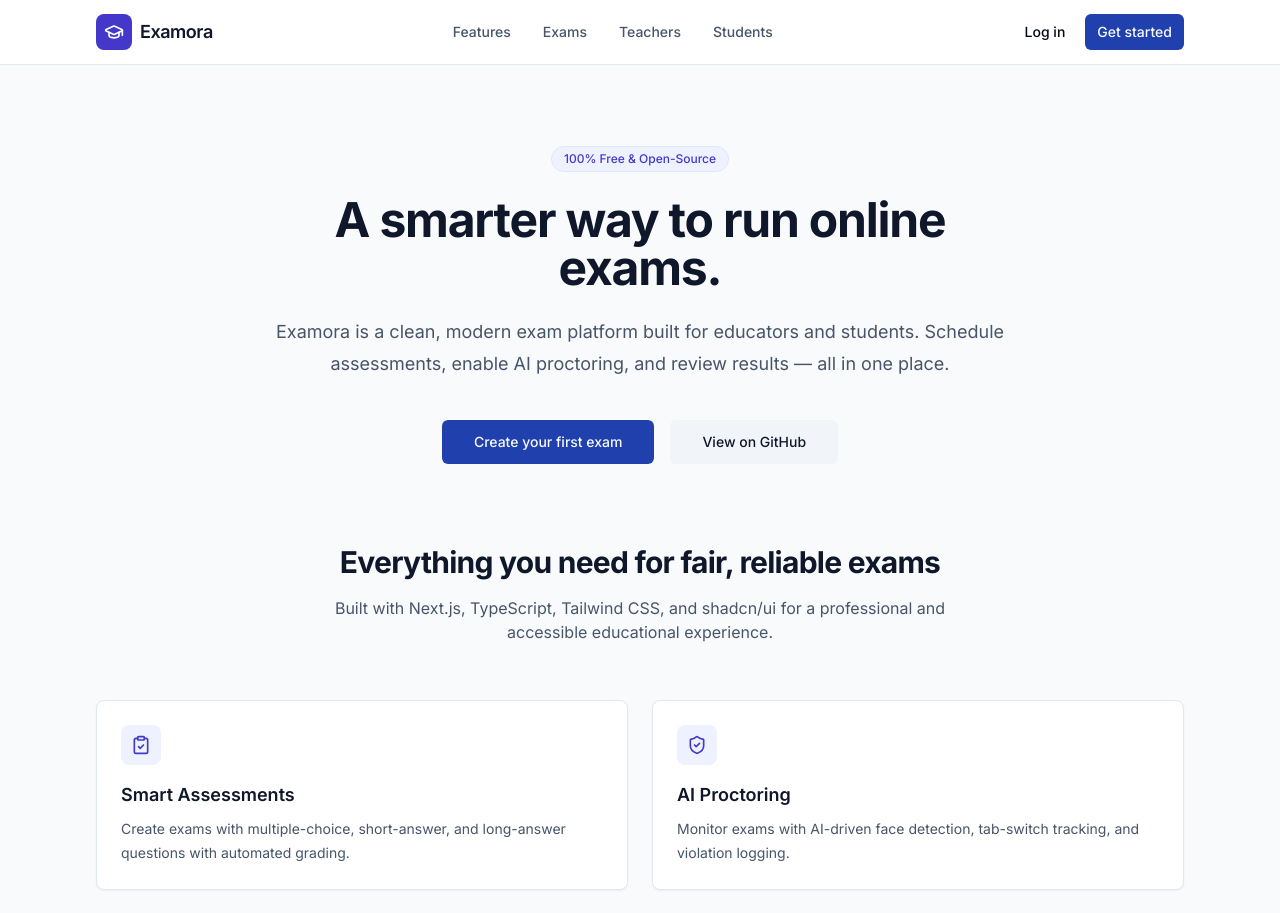
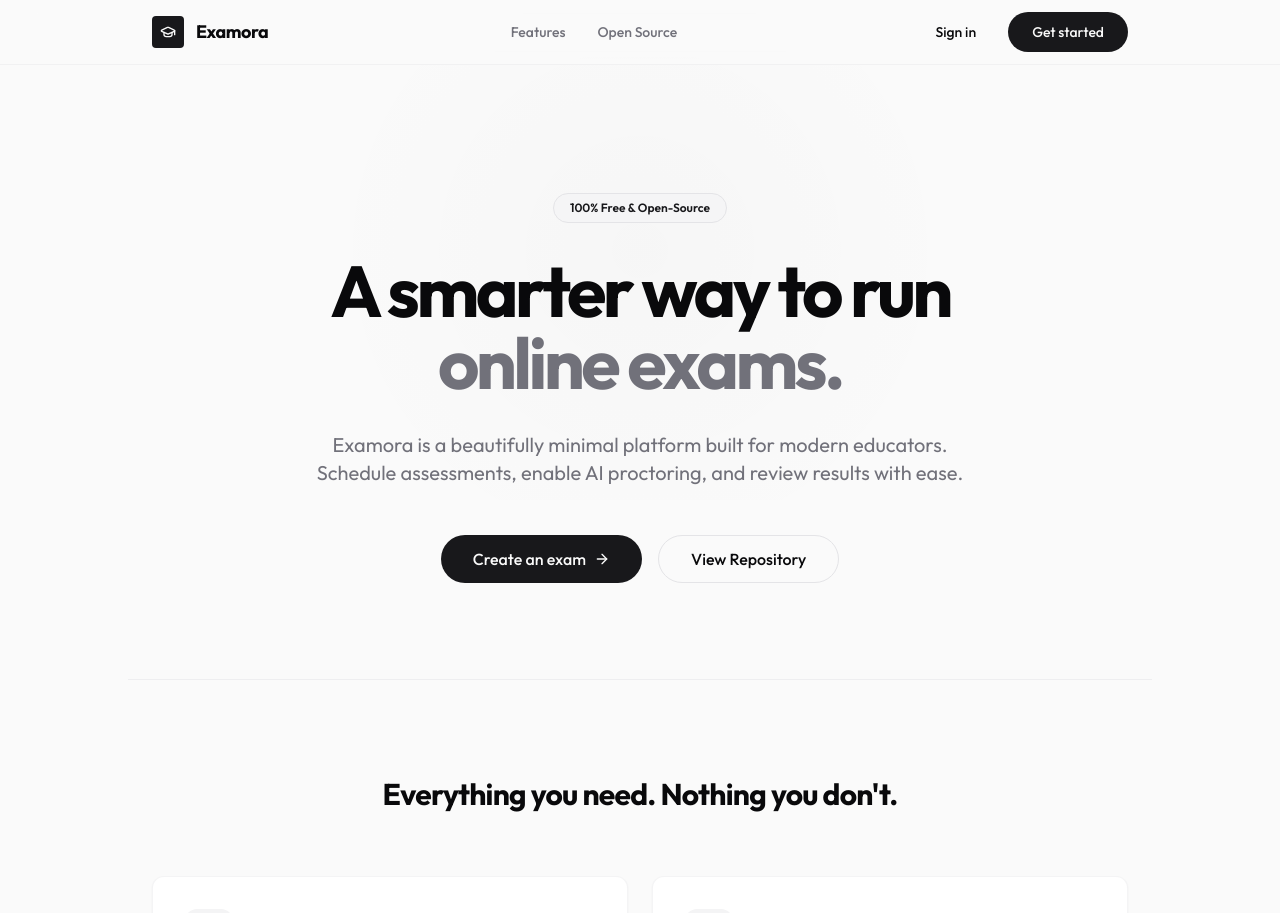
Before and after one commit to siddhpararudra2-debug/EXAMORA_, a Next.js app: page / in a window 1280 px wide. Shown: the top 913 px of the page. Built offline with nearby package versions, Linux system fonts and the light colour scheme.

Commit message:
feat: premium minimal redesign for frontend

```diff
--- a/app/globals.css
+++ b/app/globals.css
@@ -4,65 +4,65 @@
 
 @layer base {
   :root {
-    --background: 210 40% 98%;
-    --foreground: 222.2 84% 4.9%;
+    --background: 0 0% 98%; /* Very light gray/almost white */
+    --foreground: 240 10% 3.9%; /* Near black */
 
     --card: 0 0% 100%;
-    --card-foreground: 222.2 84% 4.9%;
+    --card-foreground: 240 10% 3.9%;
 
     --popover: 0 0% 100%;
-    --popover-foreground: 222.2 84% 4.9%;
+    --popover-foreground: 240 10% 3.9%;
 
-    --primary: 226 70% 40%;
-    --primary-foreground: 210 40% 98%;
+    --primary: 240 5.9% 10%; /* Dark charcoal/black */
+    --primary-foreground: 0 0% 98%;
 
-    --secondary: 210 40% 96%;
-    --secondary-foreground: 222.2 47.4% 11.2%;
+    --secondary: 240 4.8% 95.9%;
+    --secondary-foreground: 240 5.9% 10%;
 
-    --muted: 210 40% 96%;
-    --muted-foreground: 215.4 16.3% 46.9%;
+    --muted: 240 4.8% 95.9%;
+    --muted-foreground: 240 3.8% 46.1%;
 
-    --accent: 221 83% 53%;
-    --accent-foreground: 210 40% 98%;
+    --accent: 240 4.8% 95.9%;
+    --accent-foreground: 240 5.9% 10%;
 
     --destructive: 0 84.2% 60.2%;
-    --destructive-foreground: 210 40% 98%;
+    --destructive-foreground: 0 0% 98%;
 
-    --border: 214.3 31.8% 91.4%;
-    --input: 214.3 31.8% 91.4%;
-    --ring: 226 70% 40%;
+    --border: 240 5.9% 90%;
+    --input: 240 5.9% 90%;
+    --ring: 240 5.9% 10%;
 
-    --radius: 0.5rem;
+    --radius: 0.75rem; /* Larger radius for modern feel */
   }
 
   .dark {
-    --background: 222.2 84% 4.9%;
-    --foreground: 210 40% 98%;
+    --background: 240 10% 3.9%;
+    --foreground: 0 0% 98%;
 
-    --card: 222.2 84% 4.9%;
-    --card-foreground: 210 40% 98%;
+    --card: 240 10% 3.9%;
+    --card-foreground: 0 0% 98%;
 
-    --popover: 222.2 84% 4.9%;
-    --popover-foreground: 210 40% 98%;
+    --popover: 240 10% 3.9%;
+    --popover-foreground: 0 0% 98%;
 
-    --primary: 213 94% 68%;
-    --primary-foreground: 222.2 47.4% 11.2%;
+    --primary: 0 0% 98%;
+    --primary-foreground: 240 5.9% 10%;
 
-    --secondary: 217.2 32.6% 17.5%;
-    --secondary-foreground: 210 40% 98%;
+    --secondary: 240 3.7% 15.9%;
+    --secondary-foreground: 0 0% 98%;
 
-    --muted: 217.2 32.6% 17.5%;
-    --muted-foreground: 215 20.2% 65.1%;
+    --muted: 240 3.7% 15.9%;
+    --muted-foreground: 240 5% 64.9%;
 
-    --accent: 213 94% 68%;
-    --accent-foreground: 222.2 47.4% 11.2%;
+    --accent: 240 3.7% 15.9%;
+    --accent-foreground: 0 0% 98%;
 
     --destructive: 0 62.8% 30.6%;
-    --destructive-foreground: 210 40% 98%;
+    --destructive-foreground: 0 0% 98%;
 
-    --border: 217.2 32.6% 17.5%;
-    --input: 217.2 32.6% 17.5%;
-    --ring: 212.7 26.8% 83.9%;
+    --border: 240 3.7% 15.9%;
+    --input: 240 3.7% 15.9%;
+    --ring: 240 4.9% 83.9%;
   }
 }
 
@@ -71,7 +71,19 @@
     @apply border-border;
   }
   body {
-    @apply bg-background text-foreground;
+    @apply bg-background text-foreground antialiased selection:bg-primary selection:text-primary-foreground;
     font-feature-settings: "rlig" 1, "calt" 1;
   }
 }
+
+@layer utilities {
+  .glass-panel {
+    @apply bg-white/70 backdrop-blur-md border border-white/20 shadow-[0_8px_30px_rgb(0,0,0,0.04)];
+  }
+  .dark .glass-panel {
+    @apply bg-black/50 backdrop-blur-md border border-white/10 shadow-none;
+  }
+  .hover-lift {
+    @apply transition-transform duration-300 hover:-translate-y-1 hover:shadow-lg;
+  }
+}
--- a/app/layout.tsx
+++ b/app/layout.tsx
@@ -1,9 +1,9 @@
 import type { Metadata, Viewport } from "next";
-import { Inter } from "next/font/google";
+import { Outfit } from "next/font/google";
 import "./globals.css";
 import { Toaster } from "@/components/ui/toaster";
 
-const inter = Inter({ subsets: ["latin"] });
+const outfit = Outfit({ subsets: ["latin"] });
 
 export const metadata: Metadata = {
   title: "Examora — Smart Online Exam Platform",
@@ -38,7 +38,7 @@ export default function RootLayout({
         <link rel="manifest" href="/manifest.json" />
         <link rel="apple-touch-icon" href="/icon-192.png" />
       </head>
-      <body className={inter.className}>
+      <body className={outfit.className}>
         {children}
         <Toaster />
         <script
--- a/app/page.tsx
+++ b/app/page.tsx
@@ -1,6 +1,7 @@
-import { GraduationCap, BookOpen, ClipboardCheck, ShieldCheck } from "lucide-react";
+import { GraduationCap, BookOpen, ClipboardCheck, ShieldCheck, ArrowRight } from "lucide-react";
 import { Button } from "@/components/ui/button";
 import { Card, CardContent } from "@/components/ui/card";
+import Link from "next/link";
 
 const features = [
   {
@@ -31,76 +32,86 @@ const features = [
 
 export default function HomePage() {
   return (
-    <main className="min-h-screen bg-slate-50">
-      <header className="border-b bg-white">
-        <div className="mx-auto flex h-16 max-w-6xl items-center justify-between px-4 sm:px-6 lg:px-8">
-          <div className="flex items-center gap-2">
-            <div className="flex h-9 w-9 items-center justify-center rounded-lg bg-indigo-700 text-white">
-              <GraduationCap className="h-5 w-5" />
+    <main className="min-h-screen bg-background relative overflow-hidden">
+      {/* Subtle ambient background glow */}
+      <div className="absolute top-0 left-1/2 -translate-x-1/2 w-[800px] h-[500px] opacity-30 pointer-events-none"
+           style={{ background: 'radial-gradient(circle, rgba(0,0,0,0.05) 0%, rgba(255,255,255,0) 70%)' }} />
+
+      <header className="sticky top-0 z-50 w-full border-b border-border/40 bg-background/60 backdrop-blur-xl">
+        <div className="mx-auto flex h-16 max-w-5xl items-center justify-between px-6">
+          <div className="flex items-center gap-3">
+            <div className="flex h-8 w-8 items-center justify-center rounded bg-primary text-primary-foreground">
+              <GraduationCap className="h-4 w-4" />
             </div>
-            <span className="text-lg font-semibold tracking-tight text-slate-900">
+            <span className="text-lg font-bold tracking-tight text-foreground">
               Examora
             </span>
           </div>
-          <nav className="hidden items-center gap-8 text-sm font-medium text-slate-600 md:flex">
-            <a href="#features">Features</a>
-            <a href="#exams">Exams</a>
-            <a href="#teachers">Teachers</a>
-            <a href="#students">Students</a>
+          <nav className="hidden md:flex items-center gap-8 text-sm font-medium text-muted-foreground">
+            <a href="#features" className="hover:text-foreground transition-colors">Features</a>
+            <a href="https://github.com/siddhpararudra2-debug/EXAMORA_" target="_blank" rel="noreferrer" className="hover:text-foreground transition-colors">Open Source</a>
           </nav>
-          <div className="flex items-center gap-2">
-            <Button variant="ghost" size="sm">
-              Log in
-            </Button>
-            <Button size="sm">Get started</Button>
+          <div className="flex items-center gap-4">
+            <Link href="/login">
+              <Button variant="ghost" className="hidden sm:flex text-sm font-medium">
+                Sign in
+              </Button>
+            </Link>
+            <Link href="/dashboard/exams/create">
+              <Button className="text-sm font-medium rounded-full px-6">
+                Get started
+              </Button>
+            </Link>
           </div>
         </div>
       </header>
 
-      <section className="mx-auto max-w-6xl px-4 py-20 sm:px-6 lg:px-8">
-        <div className="mx-auto max-w-3xl text-center">
-          <span className="inline-flex items-center rounded-full border border-indigo-100 bg-indigo-50 px-3 py-1 text-xs font-medium text-indigo-700">
-            100% Free &amp; Open-Source
+      <section className="relative mx-auto max-w-5xl px-6 pt-32 pb-24 text-center">
+        <div className="animate-in slide-in-from-bottom-8 fade-in duration-1000">
+          <span className="inline-flex items-center rounded-full border border-border bg-secondary/50 px-4 py-1.5 text-xs font-semibold text-secondary-foreground mb-8">
+            100% Free & Open-Source
           </span>
-          <h1 className="mt-6 text-4xl font-bold tracking-tight text-slate-900 sm:text-5xl">
-            A smarter way to run online exams.
+          <h1 className="text-5xl md:text-7xl font-bold tracking-tighter text-foreground max-w-4xl mx-auto leading-[1.1]">
+            A smarter way to run <br className="hidden md:block" />
+            <span className="text-muted-foreground">online exams.</span>
           </h1>
-          <p className="mt-6 text-lg leading-8 text-slate-600">
-            Examora is a clean, modern exam platform built for educators and
-            students. Schedule assessments, enable AI proctoring, and review
-            results — all in one place.
+          <p className="mt-8 text-lg md:text-xl text-muted-foreground max-w-2xl mx-auto leading-relaxed">
+            Examora is a beautifully minimal platform built for modern educators.
+            Schedule assessments, enable AI proctoring, and review results with ease.
           </p>
-          <div className="mt-10 flex items-center justify-center gap-4">
-            <Button size="lg">Create your first exam</Button>
-            <Button size="lg" variant="secondary">
-              View on GitHub
-            </Button>
+          <div className="mt-12 flex flex-col sm:flex-row items-center justify-center gap-4">
+            <Link href="/dashboard/exams/create">
+              <Button size="lg" className="rounded-full px-8 h-12 text-base group">
+                Create an exam
+                <ArrowRight className="ml-2 h-4 w-4 transition-transform group-hover:translate-x-1" />
+              </Button>
+            </Link>
+            <a href="https://github.com/siddhpararudra2-debug/EXAMORA_" target="_blank" rel="noreferrer">
+              <Button size="lg" variant="outline" className="rounded-full px-8 h-12 text-base">
+                View Repository
+              </Button>
+            </a>
           </div>
         </div>
       </section>
 
-      <section id="features" className="mx-auto max-w-6xl px-4 pb-20 sm:px-6 lg:px-8">
-        <div className="mx-auto max-w-2xl text-center">
-          <h2 className="text-3xl font-bold tracking-tight text-slate-900">
-            Everything you need for fair, reliable exams
+      <section id="features" className="mx-auto max-w-5xl px-6 py-24 border-t border-border/50">
+        <div className="mb-16 text-center">
+          <h2 className="text-3xl font-bold tracking-tight text-foreground">
+            Everything you need. Nothing you don&apos;t.
           </h2>
-          <p className="mt-4 text-slate-600">
-            Built with Next.js, TypeScript, Tailwind CSS, and shadcn/ui for a
-            professional and accessible educational experience.
-          </p>
         </div>
-
-        <div className="mt-14 grid gap-6 sm:grid-cols-2">
-          {features.map((feature) => (
-            <Card key={feature.title} className="border-slate-200 bg-white">
-              <CardContent className="p-6">
-                <div className="flex h-10 w-10 items-center justify-center rounded-lg bg-indigo-50 text-indigo-700">
+        <div className="grid gap-6 md:grid-cols-2">
+          {features.map((feature, i) => (
+            <Card key={feature.title} className="bg-card border-border/40 hover-lift group transition-all duration-300">
+              <CardContent className="p-8">
+                <div className="mb-6 flex h-12 w-12 items-center justify-center rounded-xl bg-secondary text-foreground group-hover:scale-110 transition-transform duration-300">
                   <feature.icon className="h-5 w-5" />
                 </div>
-                <h3 className="mt-4 text-lg font-semibold text-slate-900">
+                <h3 className="mb-3 text-xl font-semibold text-foreground tracking-tight">
                   {feature.title}
                 </h3>
-                <p className="mt-2 text-sm leading-6 text-slate-600">
+                <p className="text-muted-foreground leading-relaxed">
                   {feature.description}
                 </p>
               </CardContent>
@@ -109,15 +120,15 @@ export default function HomePage() {
         </div>
       </section>
 
-      <footer className="border-t bg-white">
-        <div className="mx-auto flex max-w-6xl flex-col items-center justify-between gap-4 px-4 py-8 sm:flex-row sm:px-6 lg:px-8">
-          <p className="text-sm text-slate-500">
-            © {new Date().getFullYear()} Examora. Released under the MIT License.
+      <footer className="border-t border-border/40 py-12">
+        <div className="mx-auto flex max-w-5xl flex-col items-center justify-between gap-6 px-6 md:flex-row">
+          <p className="text-sm text-muted-foreground">
+            © {new Date().getFullYear()} Examora. MIT License.
           </p>
-          <div className="flex items-center gap-6 text-sm text-slate-500">
-            <a href="#" className="hover:text-slate-900">Privacy</a>
-            <a href="#" className="hover:text-slate-900">Terms</a>
-            <a href="#" className="hover:text-slate-900">Docs</a>
+          <div className="flex gap-6 text-sm text-muted-foreground font-medium">
+            <a href="#" className="hover:text-foreground transition-colors">Privacy</a>
+            <a href="#" className="hover:text-foreground transition-colors">Terms</a>
+            <a href="https://github.com/siddhpararudra2-debug/EXAMORA_" target="_blank" rel="noreferrer" className="hover:text-foreground transition-colors">GitHub</a>
           </div>
         </div>
       </footer>
--- a/components/ui/button.tsx
+++ b/components/ui/button.tsx
@@ -7,7 +7,7 @@ import { cva, type VariantProps } from "class-variance-authority";
 import { cn } from "@/lib/utils";
 
 const buttonVariants = cva(
-  "inline-flex items-center justify-center whitespace-nowrap rounded-md text-sm font-medium ring-offset-background transition-colors focus-visible:outline-none focus-visible:ring-2 focus-visible:ring-ring focus-visible:ring-offset-2 disabled:pointer-events-none disabled:opacity-50",
+  "inline-flex items-center justify-center whitespace-nowrap rounded-md text-sm font-medium ring-offset-background transition-all duration-300 focus-visible:outline-none focus-visible:ring-2 focus-visible:ring-ring focus-visible:ring-offset-2 disabled:pointer-events-none disabled:opacity-50 active:scale-[0.98]",
   {
     variants: {
       variant: {
```
Also changed, not shown: public/fallback-PuZpT9Ayqfi9t3MqfkAAa.js (renamed from public/fallback-iKXTp2t59CEs1jFMoFM55.js), public/sw.js.
